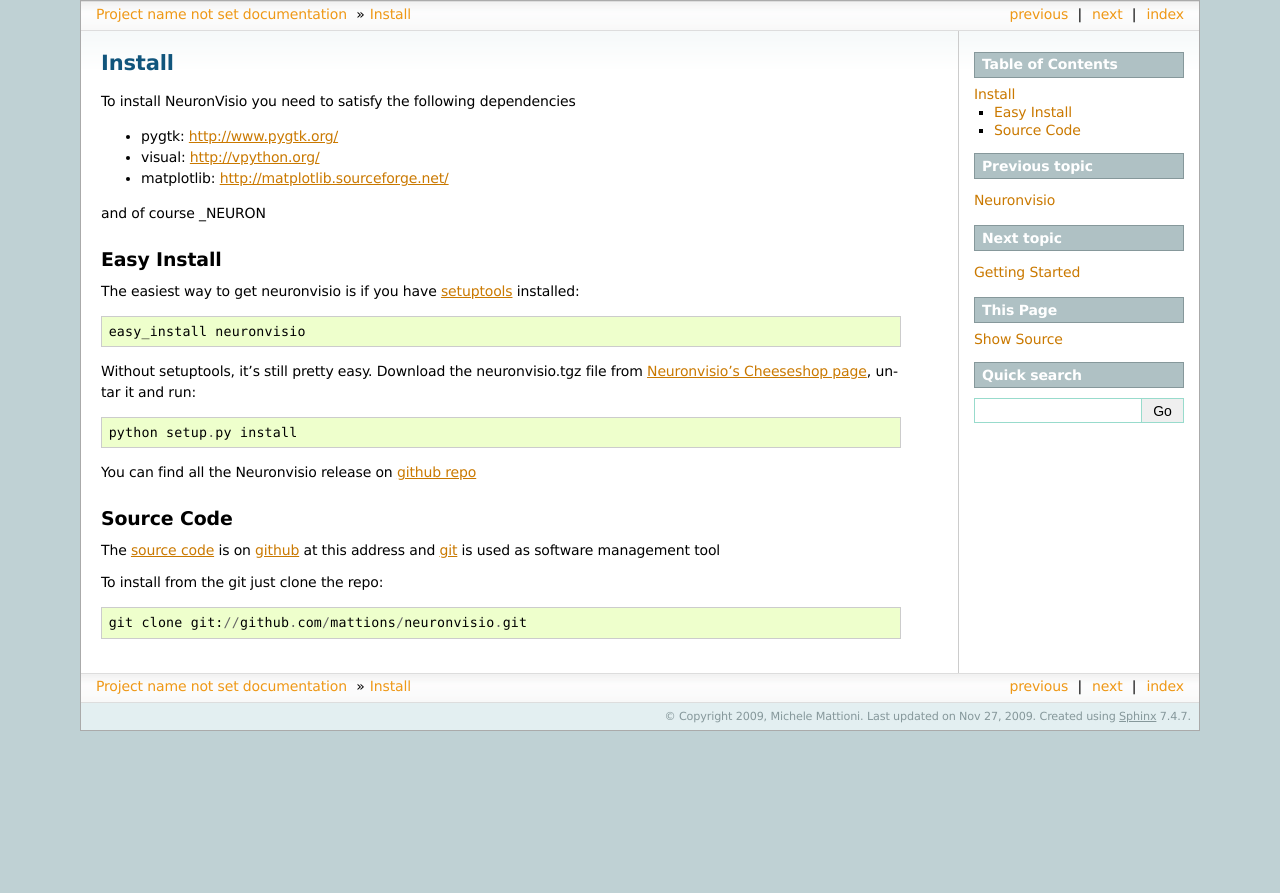
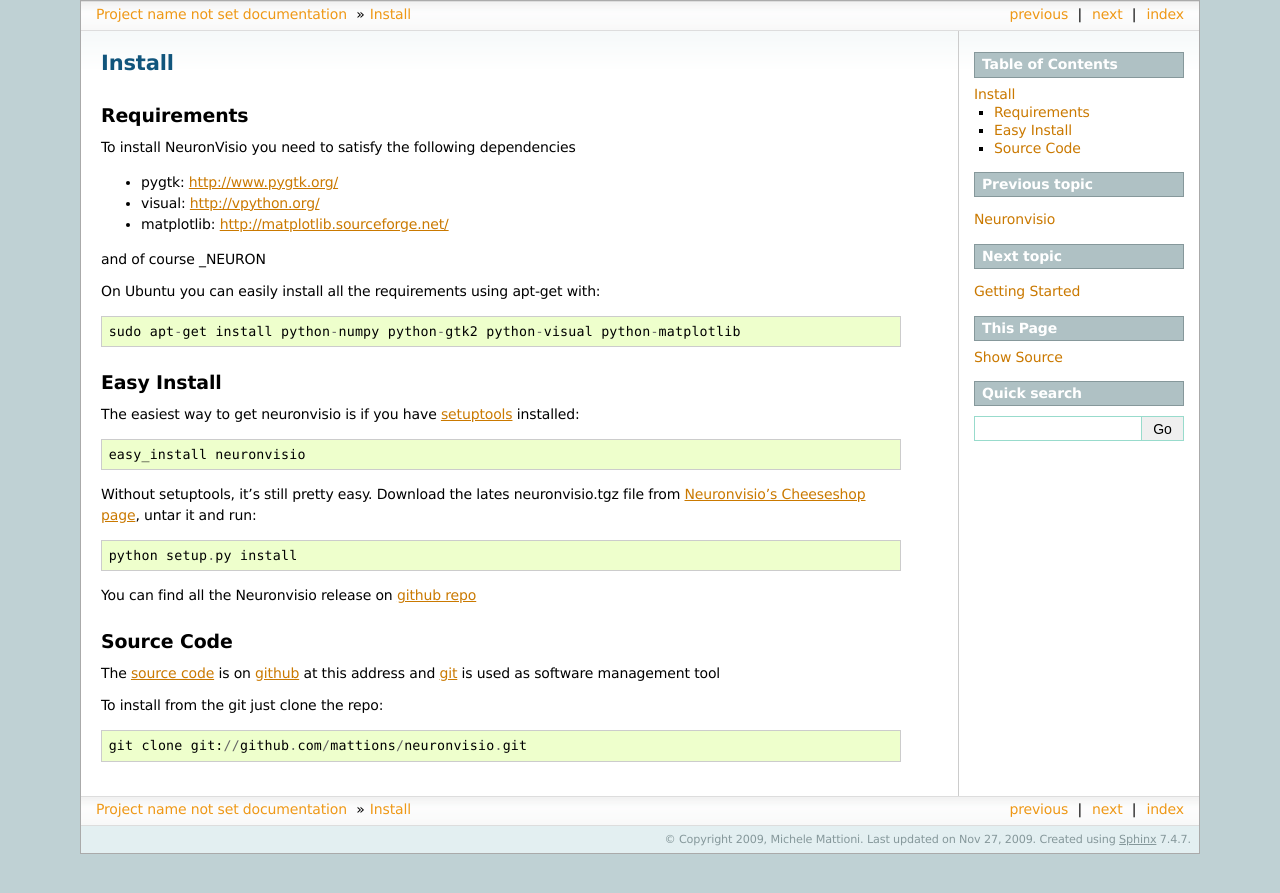
Before and after one commit to mattions/neuronvisio, a Sphinx documentation site: the page built from docs/install.rst, in a window 1280 px wide. Shown: the top 893 px of the page. Built offline with Sphinx 7.4.7, drawn with Linux system fonts in a browser that asks for light colours; formulas are drawn with MathJax 3; the version number could not be read and is left out.

Commit message:
Update the docs

```diff
--- a/docs/index.rst
+++ b/docs/index.rst
@@ -49,8 +49,8 @@
 
 .. _google group: http://groups.google.com/group/neuronvisio
 
-Code
-----
+Install
+-------
 
 - To **install** Neuronvisio check the :ref:`install`
 - To **browse** the code online go to the `github repo`_
--- a/docs/install.rst
+++ b/docs/install.rst
@@ -3,6 +3,9 @@
 *******
 Install
 *******
+
+Requirements
+============
 
 To install NeuronVisio you need to satisfy the following dependencies
 
@@ -14,6 +17,11 @@
 
 .. NEURON: http://www.neuron.yale.edu/neuron/
 
+
+On Ubuntu you can easily install all the requirements using apt-get with::
+
+    sudo apt-get install python-numpy python-gtk2 python-visual python-matplotlib
+
 Easy Install
 ============
 
@@ -21,8 +29,8 @@
 
     easy_install neuronvisio
 
-Without setuptools, it's still pretty easy. Download the neuronvisio.tgz file from
-`Neuronvisio's Cheeseshop page`_, untar it and run::
+Without setuptools, it's still pretty easy. Download the lates neuronvisio.tgz file
+from `Neuronvisio's Cheeseshop page`_, untar it and run::
 
     python setup.py install
 
```
